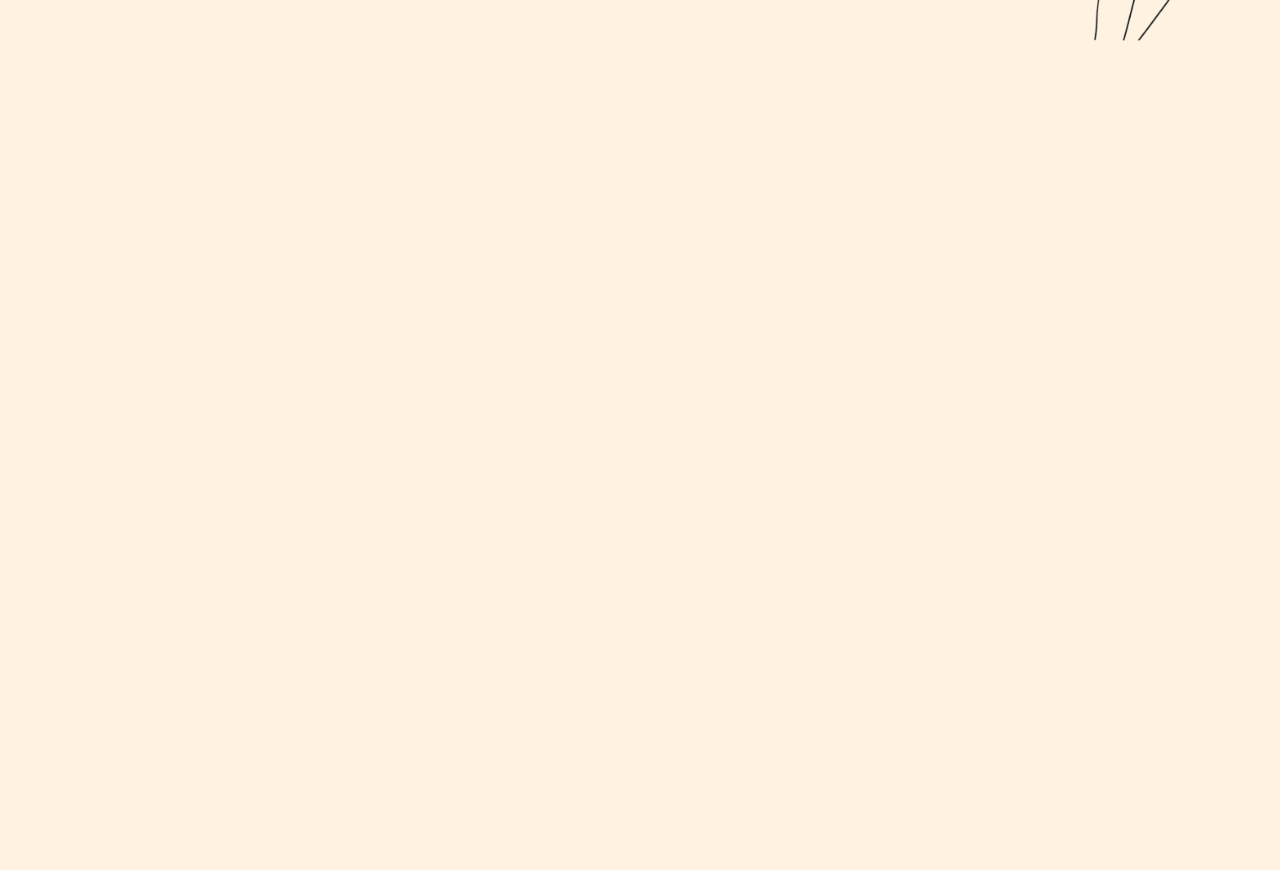
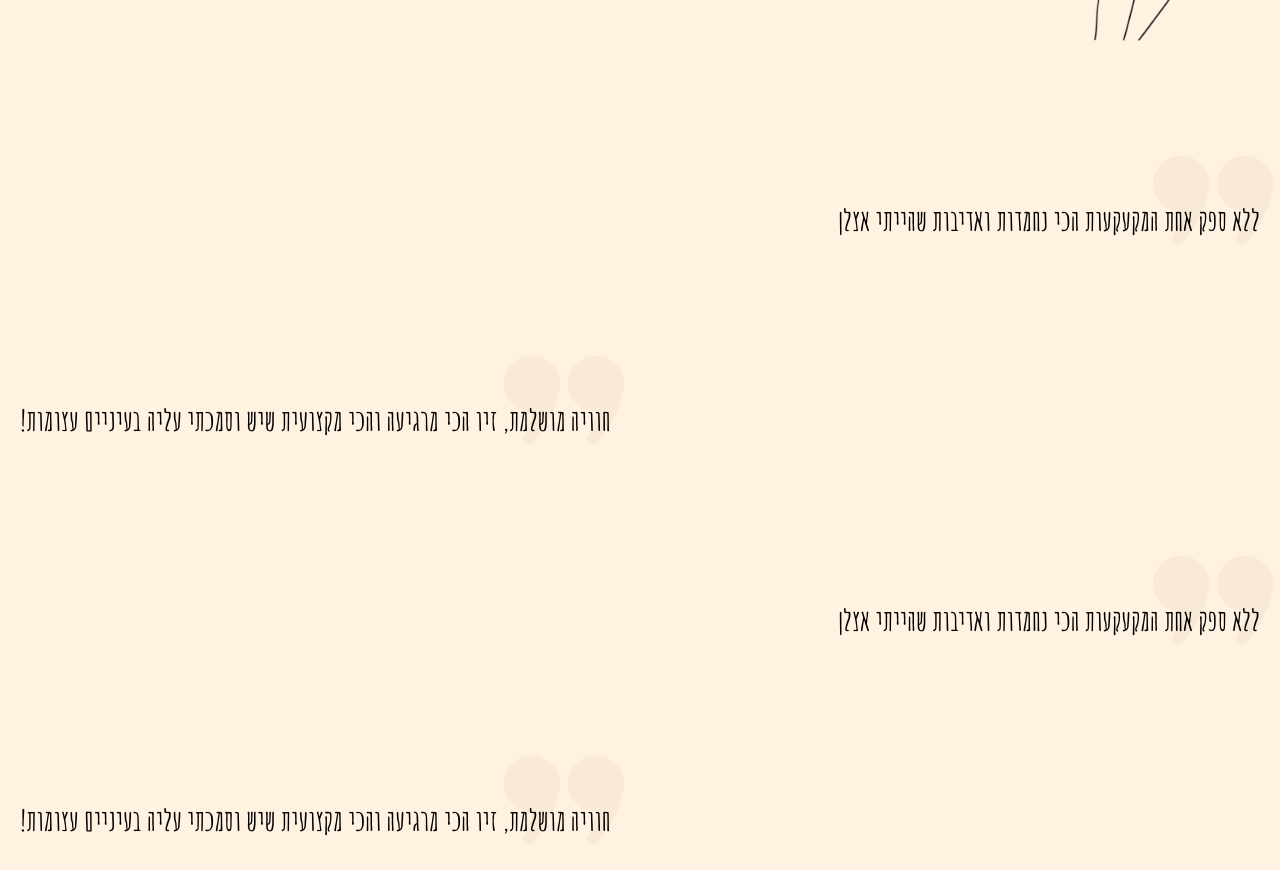
Before and after one commit to EdenRize/ZIVIZ, a React (Vite) app: page / in a window 1280 px wide. Shown: the part 3080-3950 px from the top of the page. Before the commit the page ends 3200 px from the top, so only its background shows below. Built offline with nearby package versions, Linux system fonts and the light colour scheme.

Commit message:
Add review section

```diff
--- /dev/null
+++ b/src/cmps/FiveStars.jsx
@@ -0,0 +1,9 @@
+export function FiveStars() {
+    return (
+        <div className="flex align-center five-stars">
+            {Array.from({ length: 5 }, (_, index) => (
+                <img key={index} src="/img/star.svg" />
+            ))}
+        </div>
+    )
+}
--- a/src/cmps/ReviewSection.jsx
+++ b/src/cmps/ReviewSection.jsx
@@ -1,7 +1,37 @@
+import { FiveStars } from "./FiveStars"
 
 export function ReviewSection() {
+
+    const reviews = [
+        {
+            txt: 'ללא ספק אחת המקעקעות הכי נחמדות ואדיבות שהייתי אצלן'
+        },
+        {
+            txt: 'חוויה מושלמת, זיו הכי מרגיעה והכי מקצועית שיש וסמכתי עליה בעיניים עצומות!'
+        },
+        {
+            txt: 'ללא ספק אחת המקעקעות הכי נחמדות ואדיבות שהייתי אצלן'
+        },
+        {
+            txt: 'חוויה מושלמת, זיו הכי מרגיעה והכי מקצועית שיש וסמכתי עליה בעיניים עצומות!'
+        },
+    ]
+
     return (
-        <div className="section review-section">
+        <div className="section flex column review-section">
+
+            <ul className="clean-list review-list">
+                {reviews.map((review, idx) => {
+
+                    return <li className={`${idx % 2 === 0 && 'even'} flex align-center review`} key={idx}>
+                        <img className="quote" src="/img/quote.svg" />
+                        <p>{review.txt}</p>
+                        {/* <FiveStars /> */}
+
+                    </li>
+
+                })}
+            </ul>
 
         </div>
     )
--- /dev/null
+++ b/src/styles/cmps/_five-stars.scss
@@ -0,0 +1,10 @@
+.five-stars {
+    img {
+        width: 25px;
+        // margin-inline: 5px;
+
+        @include for-mobile-layout {
+            width: 30px;
+        }
+    }
+}
--- /dev/null
+++ b/src/styles/cmps/_review-section.scss
@@ -0,0 +1,95 @@
+.review-section {
+
+
+    // .five-stars {
+    //     justify-content: center;
+    //     padding: 20px;
+    // }
+
+    .review-list {
+        display: grid;
+        grid-auto-flow: row;
+        grid-template-rows: repeat(auto-fit, 1fr);
+        height: 100%;
+        padding-inline: 20px;
+
+        .review {
+            position: relative;
+            justify-self: end;
+            max-width: 200px;
+            font-size: 1.1rem;
+
+            @include for-mobile-layout {
+                max-width: 250px;
+                font-size: 1.3rem;
+            }
+
+            @include for-narrow-layout {
+                max-width: 350px;
+                font-size: 1.5rem;
+            }
+
+            @include for-tablet-layout {
+                max-width: 420px;
+            }
+
+            @include for-desktop-layout {
+                max-width: 600px;
+                font-size: 1.8rem;
+            }
+
+
+            @include for-large-layout {
+                max-width: 750px;
+                font-size: calc(10px + 1.5vw);
+            }
+
+            .five-stars {
+                position: absolute;
+                bottom: 30px;
+                left: 90%;
+                opacity: .8;
+
+                @include for-mobile-layout {
+                    left: 100%;
+                }
+
+                @include for-narrow-layout {
+                    left: 110%;
+                }
+            }
+
+            .quote {
+                position: absolute;
+                top: 20px;
+                right: -13px;
+                width: 120px;
+            }
+
+            &.even {
+                justify-self: start;
+
+                .five-stars {
+                    bottom: 40px;
+                    left: unset;
+                    right: 90%;
+
+                    @include for-mobile-layout {
+                        right: 100%;
+                    }
+
+                    @include for-narrow-layout {
+                        right: 110%;
+                    }
+                }
+            }
+
+            p {
+                z-index: 1;
+            }
+
+        }
+
+    }
+
+}
--- a/src/styles/main.scss
+++ b/src/styles/main.scss
@@ -19,3 +19,5 @@
 @import "cmps/info-sections";
 @import "cmps/gallery-list";
 @import "cmps/img-preview";
+@import "cmps/review-section";
+@import "cmps/five-stars";
--- a/src/views/HomePage.jsx
+++ b/src/views/HomePage.jsx
@@ -2,6 +2,7 @@ import { Hero } from "../cmps/Hero"
 import { AboutSection } from "../cmps/AboutSection"
 import { GallerySection } from "../cmps/GallerySection"
 import { ContactSection } from "../cmps/ContactSection"
+import { ReviewSection } from "../cmps/ReviewSection"
 
 export function HomePage() {
 
@@ -13,6 +14,8 @@ export function HomePage() {
                 <GallerySection />
                 <ContactSection />
             </div>
+
+            <ReviewSection />
         </section>
     )
 }
```
Also changed, not shown: public/img/quote.svg (added), public/img/star.svg (added).
